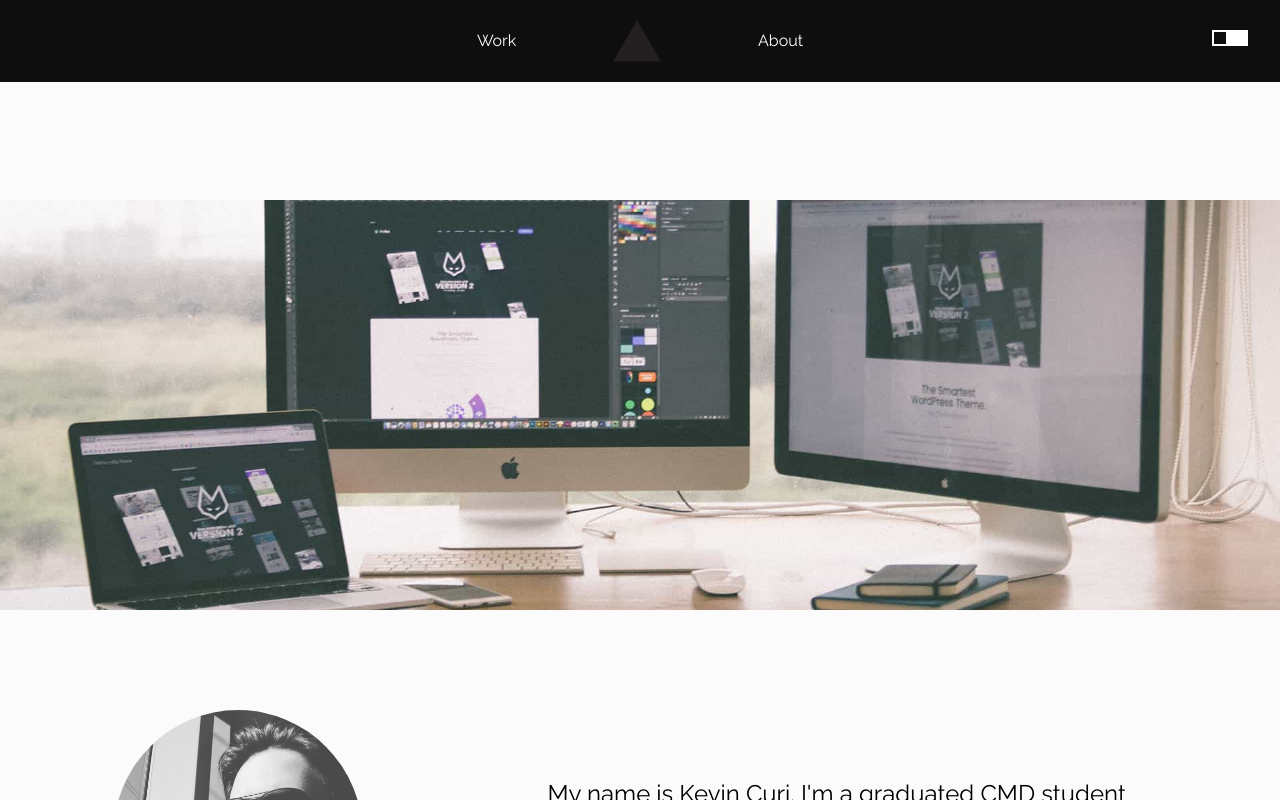
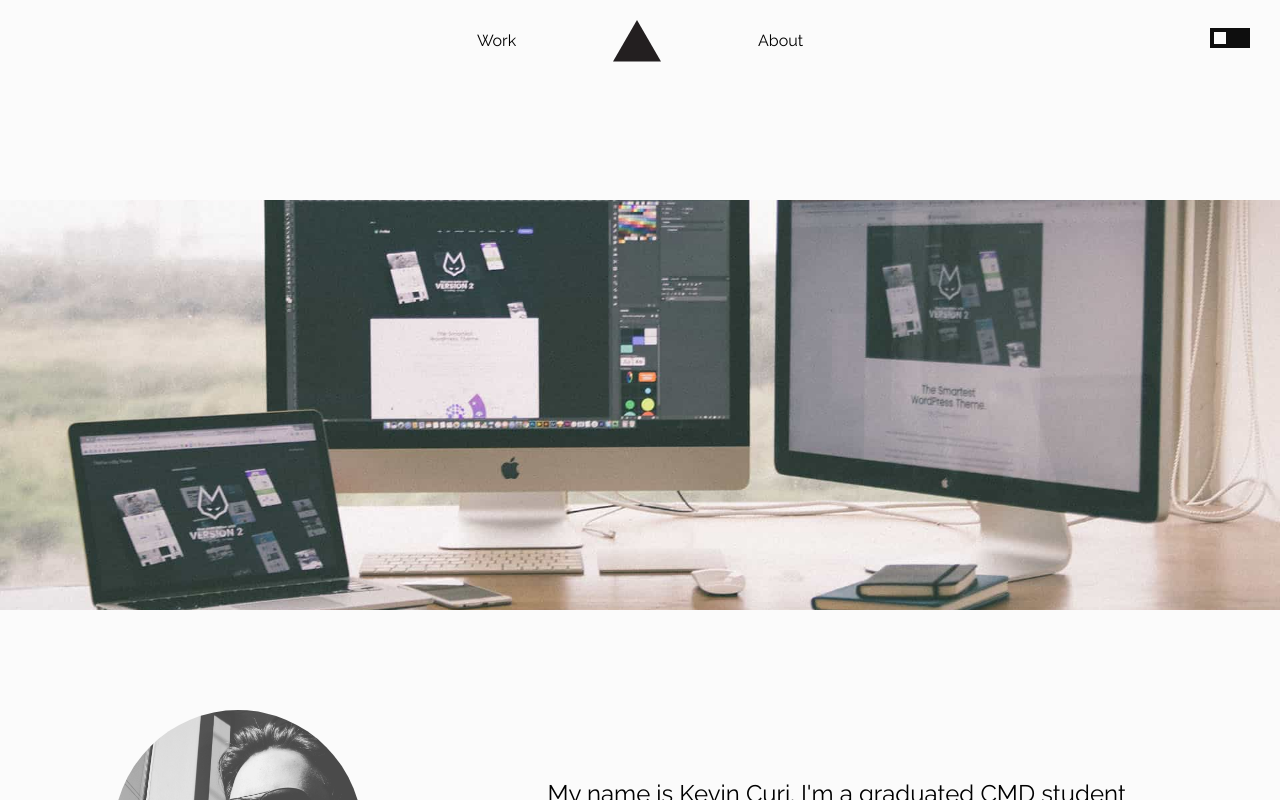
Before and after one commit to TheKevSter35/portfolio, a React (Create React App) app: page /about in a window 1280 px wide. Shown: the top 800 px of the page. Built offline with nearby package versions, Linux system fonts and the light colour scheme.

Commit message:
update darkmode styling

```diff
--- a/src/assets/styles/components/footer.scss
+++ b/src/assets/styles/components/footer.scss
@@ -1,6 +1,7 @@
 footer {
-    background-color: $bg-black;
+    background-color: $bg-white;
     width: 100%;
+      transition: background-color 0.3s ease-in-out 0s;
 
     .inner {
         max-width: 1280px;
@@ -22,7 +23,6 @@ footer {
         }
         p {
             margin: 10px 0;
-            color: $white;
         }
     }
 }
--- a/src/assets/styles/components/header.scss
+++ b/src/assets/styles/components/header.scss
@@ -1,10 +1,11 @@
 header {
-  background-color: $bg-black;
+  background-color: $bg-white;
   width: 100%;
   position: fixed;
   z-index: 100;
   transition-duration: .125s;
   will-change: top;
+  transition: background-color 0.3s ease-in-out 0s;
 
   nav {
     display: flex;
@@ -21,7 +22,7 @@ header {
       flex-direction: column;
       text-align: center;
       font-weight: bold;
-      color: $white;
+      color: $black;
 
       span {
         font-size: 16px;
--- a/src/assets/styles/darkmode.scss
+++ b/src/assets/styles/darkmode.scss
@@ -7,7 +7,7 @@
     right: 30px;
     cursor: pointer;
     border: 2px solid $bg-black;
-    background: $white;
+    background: $bg-black;
     display: flex;
     margin: 0;
     padding: 2px;
@@ -15,11 +15,15 @@
     span {
         width: 12px;
         height: 12px;
-        background-color: $bg-black;
+        background: $bg-white;
         position: relative;
         left: 0;
         transition: 0.3s ease-in-out 0s;
     }
+}
+
+body{
+    transition: background-color 0.3s ease-in-out 0s;
 }
 
 .dark {
@@ -38,10 +42,10 @@
     .darkmodebutton {
 
         border: 2px solid $white;
-        background: $bg-black;
+        background: $white;
 
         span {
-            background-color: $white;
+            background-color: $bg-black;
             left: 19px;
         }
     }
@@ -82,6 +86,37 @@
     }
 
     .copy-section .copy__inner .image {
-    background-color: $dark-grey;
+        background-color: $dark-grey;
+    }
+
+    .icon {
+        &__linkedin {
+            path:last-child {
+                fill: $bg-black;
+            }
+
+            path {
+                fill: $white;
+            }
+        }
+
+        &__github,
+        &__logo {
+            path {
+                fill: $white;
+            }
+        }
+    }
+
+    footer {
+        background-color: $bg-black;
+    }
+
+    header {
+        background-color: $bg-black;
+
+        a {
+            color: $white;
+        }
+    }
 }
-}
--- a/src/assets/styles/general.scss
+++ b/src/assets/styles/general.scss
@@ -197,7 +197,7 @@ main {
         }
 
         .image {
-            background-color: $light-grey;
+            background-color: $grey;
             justify-content: center;
 
             img {
--- a/src/assets/styles/settings.scss
+++ b/src/assets/styles/settings.scss
@@ -16,7 +16,7 @@ $white: #FFFFFF;
 
 //bg colors
 $bg-black:#0e0e0e;
-$dark-grey: #231F20;;
+$dark-grey: #1a1a1a;
 $bg-white: #FBFBFB;
 $grey: #d1d1d1;
 $light-grey: #eeeeee;
```
